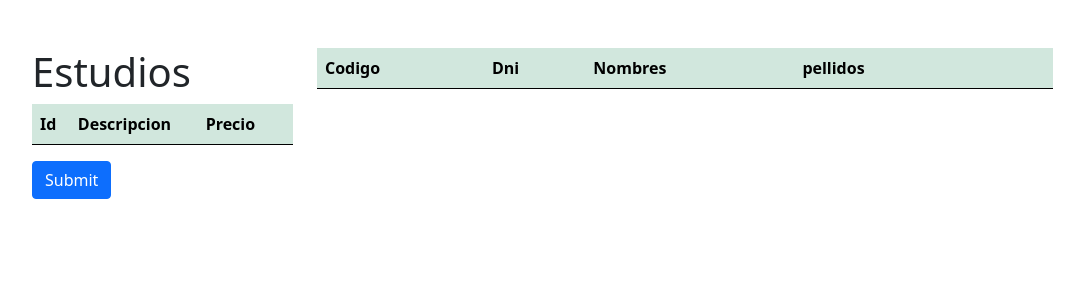
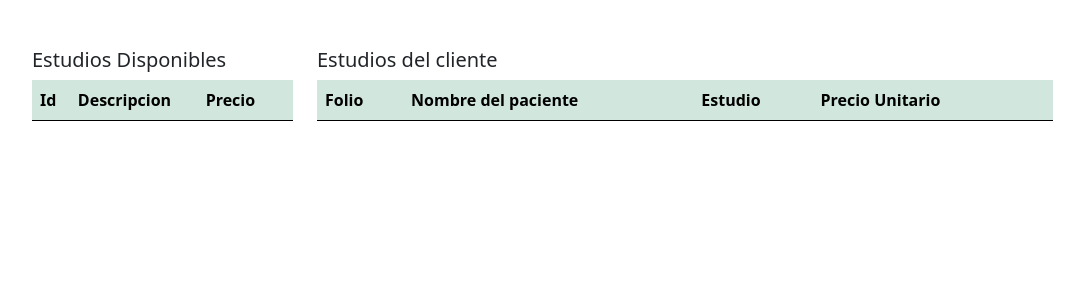
Before and after one commit to HBlaster/prueba_laboratorio, a PHP site: page /info_cliente.php?id=1 in a window 1280 px wide. Shown: the top 300 px of the page, without its empty margins (50-1134 px from the left). Run offline with PHP 8.4, Linux system fonts and the light colour scheme; data that the repository does not hold is empty.

Commit message:
cambios en info_cliente

```diff
--- a/info_cliente.php
+++ b/info_cliente.php
@@ -25,7 +25,7 @@ $query=mysqli_query($con,$sql);
                     <div class="row">
 
                         <div class="col-md-3">
-                            <h1>Estudios</h1>
+                            <h1 style=" font-size:20px;" >Estudios Disponibles</h1>
                                 <form action="insertar.php" method="POST">
                                 <table class="table" >
                                 <thead class="table-success table-striped" >
@@ -45,29 +45,25 @@ $query=mysqli_query($con,$sql);
                                                 <th><?php  echo $row['id']?></th>
                                                 <th><?php  echo $row['descrip']?></th>
                                                 <th><?php  echo $row['precio']?></th>
-                                                <th><a  class="btn btn-info">Editar</a></th>
+                                                <th><input type="submit" class="btn btn-primary" value="Agregar"></th>
                                             </tr>
                                         <?php
                                             }
                                         ?>
                                 </tbody>
                             </table>
-
-
-
-                                    <input type="submit" class="btn btn-primary">
                                 </form>
                         </div>
 
                         <div class="col-md-8">
+                            <h1 style="font-size: 20px;">Estudios del cliente</h1>
                             <table class="table" >
                                 <thead class="table-success table-striped" >
                                     <tr>
-                                        <th>Codigo</th>
-                                        <th>Dni</th>
-                                        <th>Nombres</th>
-                                        <th>pellidos</th>
-                                        <th></th>
+                                        <th>Folio</th>
+                                        <th>Nombre del paciente</th>
+                                        <th>Estudio</th>
+                                        <th>Precio Unitario</th>
                                         <th></th>
                                     </tr>
                                 </thead>
@@ -77,12 +73,11 @@ $query=mysqli_query($con,$sql);
                                             while($row=mysqli_fetch_array($query)){
                                         ?>
                                             <tr>
-                                                <th><?php  echo $row['cod_estudiante']?></th>
-                                                <th><?php  echo $row['dni']?></th>
-                                                <th><?php  echo $row['nombres']?></th>
-                                                <th><?php  echo $row['apellidos']?></th>
-                                                <th><a href="actualizar.php?id=<?php echo $row['cod_estudiante'] ?>" class="btn btn-info">Editar</a></th>
-                                                <th><a href="delete.php?id=<?php echo $row['cod_estudiante'] ?>" class="btn btn-danger">Eliminar</a></th>
+                                                <th></th>
+                                                <th></th>
+                                                <th></th>
+                                                <th></th>
+                                                <th></th>
                                             </tr>
                                         <?php
                                             }
```
